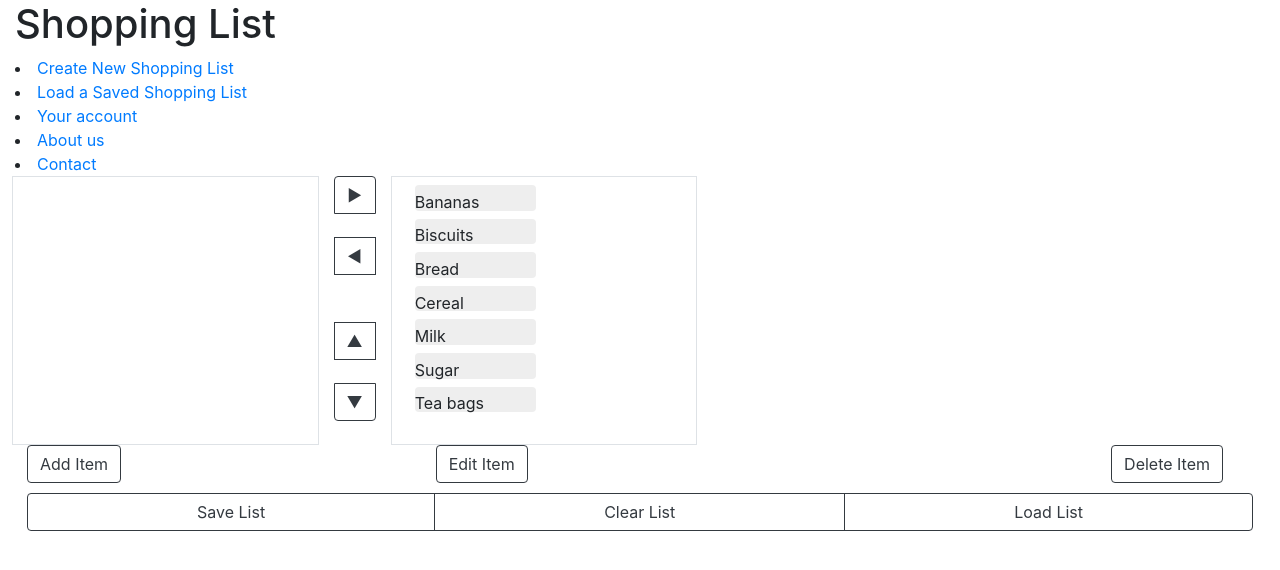
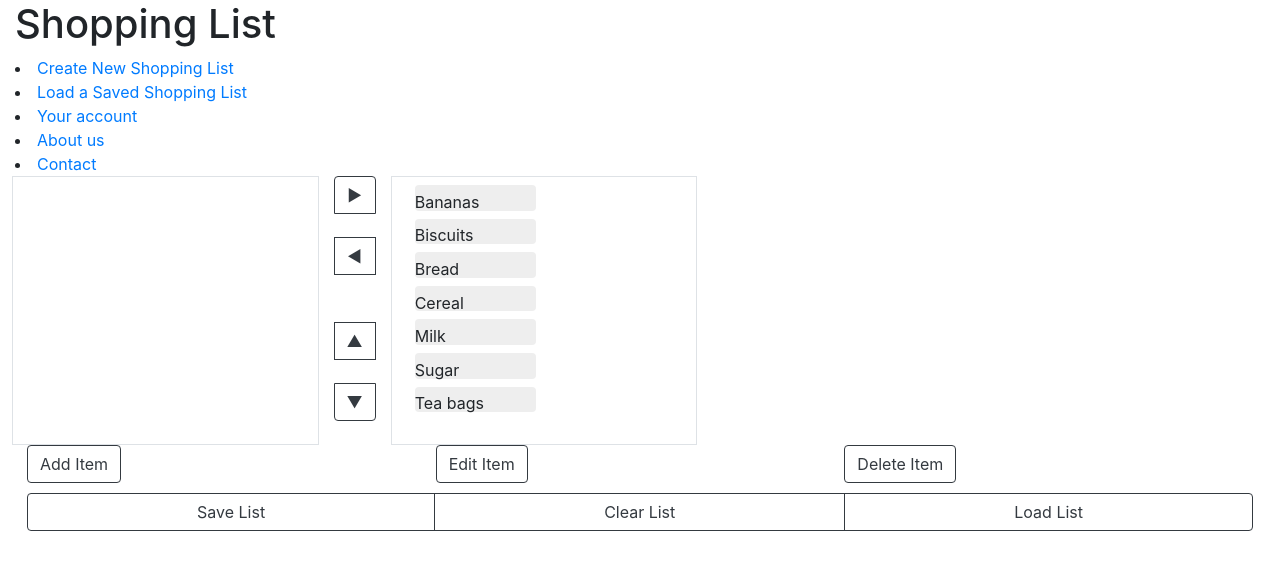
Before and after one commit to Gristeh/ShoppingList, an Angular app: page /list in a window 1280 px wide. Shown: the top 570 px of the page. Built offline with nearby package versions, Linux system fonts and the light colour scheme.

Commit message:
Comepleted deletItem function

```diff
--- a/src/app/components/shopping-list-component/shopping-list-component.component.html
+++ b/src/app/components/shopping-list-component/shopping-list-component.component.html
@@ -105,7 +105,13 @@
             </button>
           </div>
           <div class="col">
-            <button type="button" class="btn btn-outline-dark float-right">
+            <button
+              type="button"
+              (click)="deleteItem()"
+              name="deleteItem"
+              type="button"
+              class="btn btn-outline-dark"
+            >
               Delete Item
             </button>
           </div>
--- a/src/app/components/shopping-list-component/shopping-list-component.component.ts
+++ b/src/app/components/shopping-list-component/shopping-list-component.component.ts
@@ -1,4 +1,4 @@
-import { Component, OnInit } from "@angular/core";
+import { Component, OnInit, ɵɵsetComponentScope } from "@angular/core";
 import { ListItem } from "src/app/models/list-item";
 import { ShoppingList } from "src/app/models/shopping-list";
 
@@ -103,7 +103,8 @@ export class ShoppingListComponentComponent implements OnInit {
     }
   }
 
-  // Adds a new item to the Current shopping list. If item with same name exists user is warned
+  // Adds a new item to the Current shopping list. User is alerted if item name is empty or
+  // an item with same name exists
   createItem(itemName: string) {
     let newItemID =
       this.previousItemList.length + this.currentItemListItems.length + 1;
@@ -132,7 +133,8 @@ export class ShoppingListComponentComponent implements OnInit {
     }
   }
 
-  // Edits existing item
+  // Edits name of existing item. User is alerted if item name is empty or
+  // an item with same name exists
   editItem(): void {
     let newName = prompt(
       "Please edit the item name:",
@@ -149,4 +151,27 @@ export class ShoppingListComponentComponent implements OnInit {
       this.selectedItem.ItemName = newName;
     }
   }
+
+  // Deletes item from
+  deleteItem(): void {
+    if (this.previousItemList.includes(this.selectedItem)) {
+      if (
+        confirm(
+          "Do you want to remove " +
+            this.selectedItem.ItemName +
+            " from the list?"
+        ) == true
+      ) {
+        for (var i = 0; i < this.previousItemList.length; i++) {
+          if (this.previousItemList[i] === this.selectedItem) {
+            console.log(i);
+            console.log(this.selectedItem);
+            this.previousItemList.splice(i, 1);
+            i--;
+            console.log(i);
+          }
+        }
+      }
+    }
+  }
 }
```
